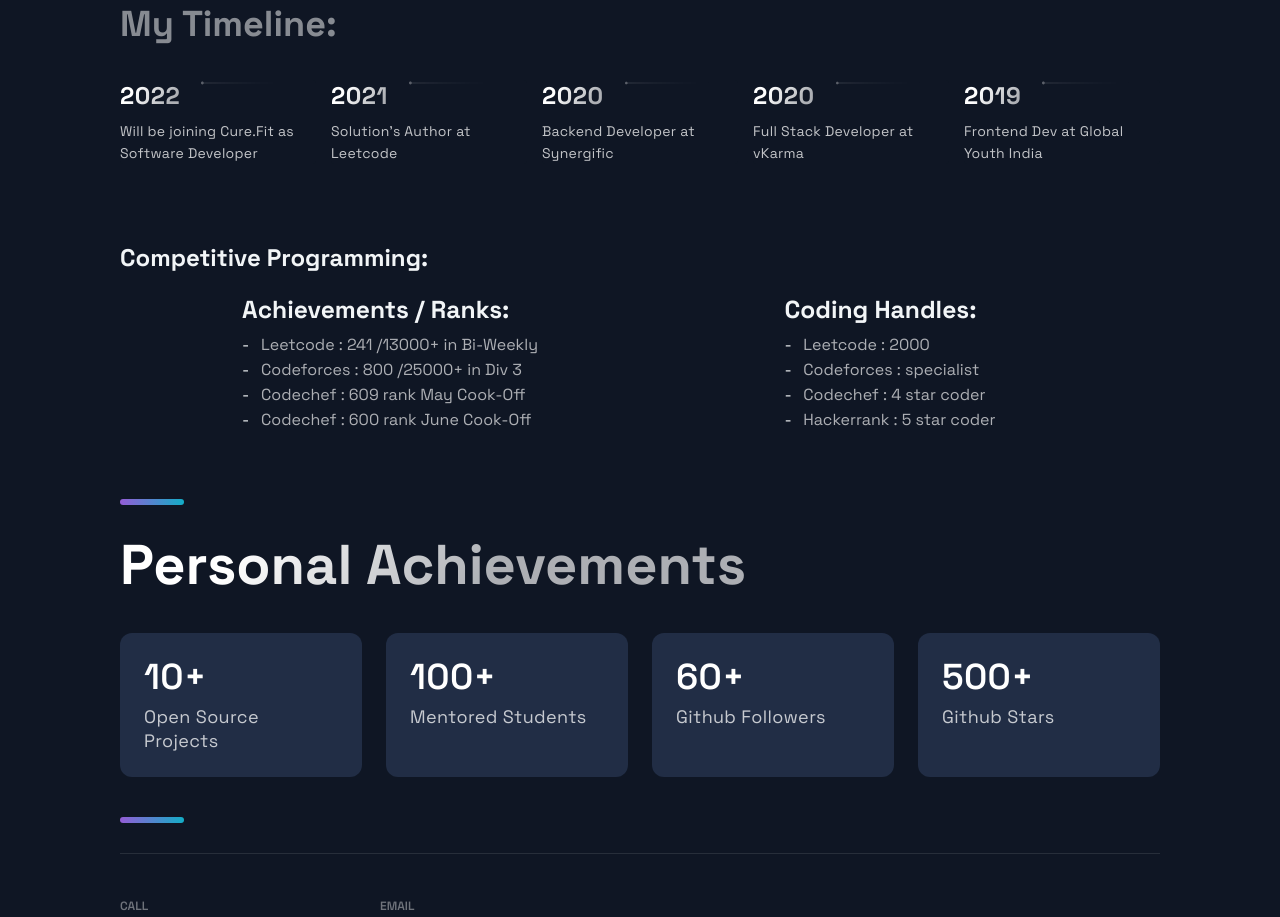
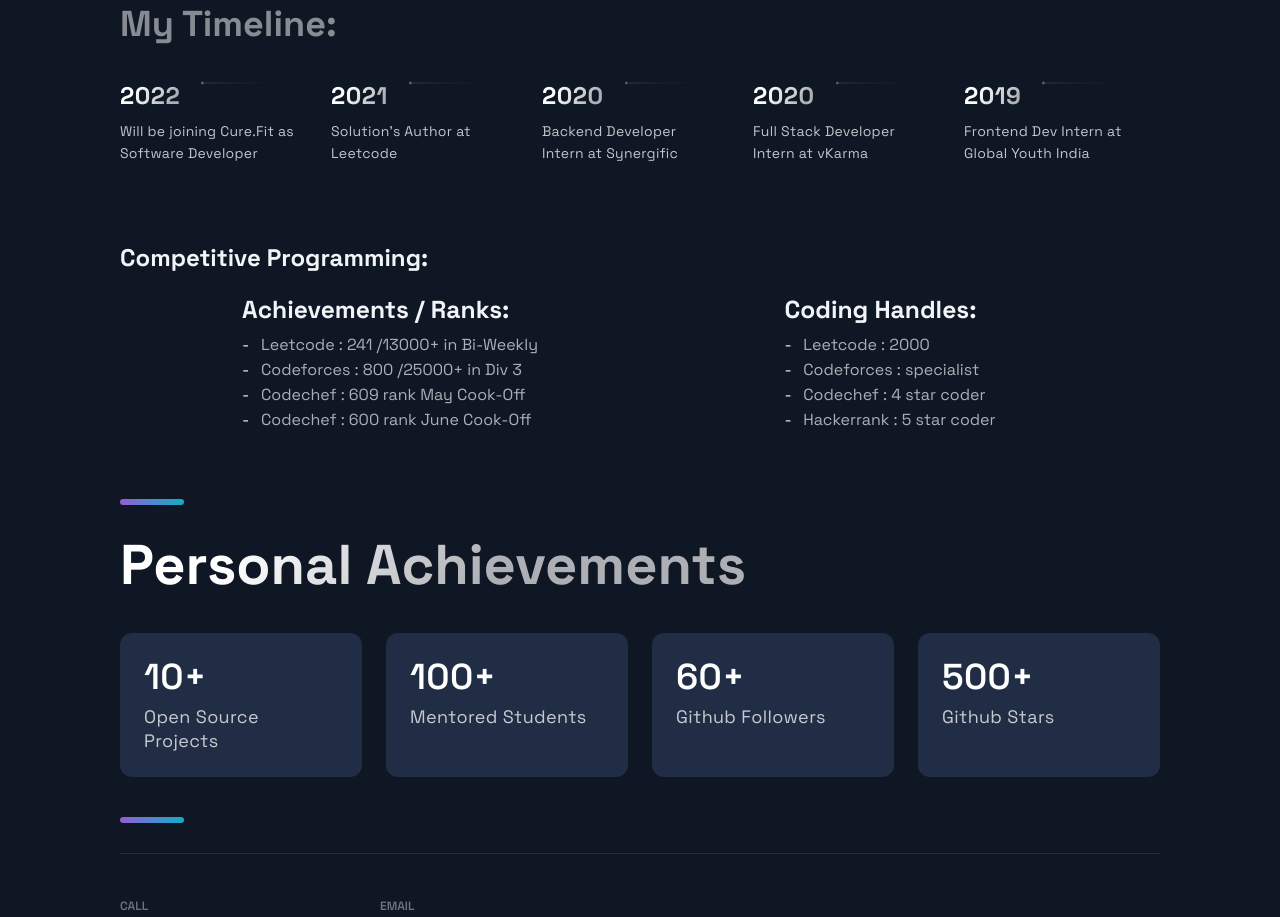
Before and after one commit to sachuverma/Portfolio, a Next.js app: page / in a window 1280 px wide. Shown: the part 3820-4737 px from the top of the page. Built offline with nearby package versions, Linux system fonts and the light colour scheme.

Commit message:
timeline

```diff
--- a/src/constants/constants.js
+++ b/src/constants/constants.js
@@ -40,9 +40,9 @@
 export const TimeLineData = [
   { year: 2022, text: 'Will be joining Cure.Fit as Software Developer', },
   { year: 2021, text: 'Solution\'s Author at Leetcode', },
-  { year: 2020, text: 'Backend Developer at Synergific', },
-  { year: 2020, text: 'Full Stack Developer at vKarma', },
-  { year: 2019, text: 'Frontend Dev at Global Youth India', },
+  { year: 2020, text: 'Backend Developer Intern at Synergific', },
+  { year: 2020, text: 'Full Stack Developer Intern at vKarma', },
+  { year: 2019, text: 'Frontend Dev Intern at Global Youth India', },
 ];
 
 export const coding = [
```
